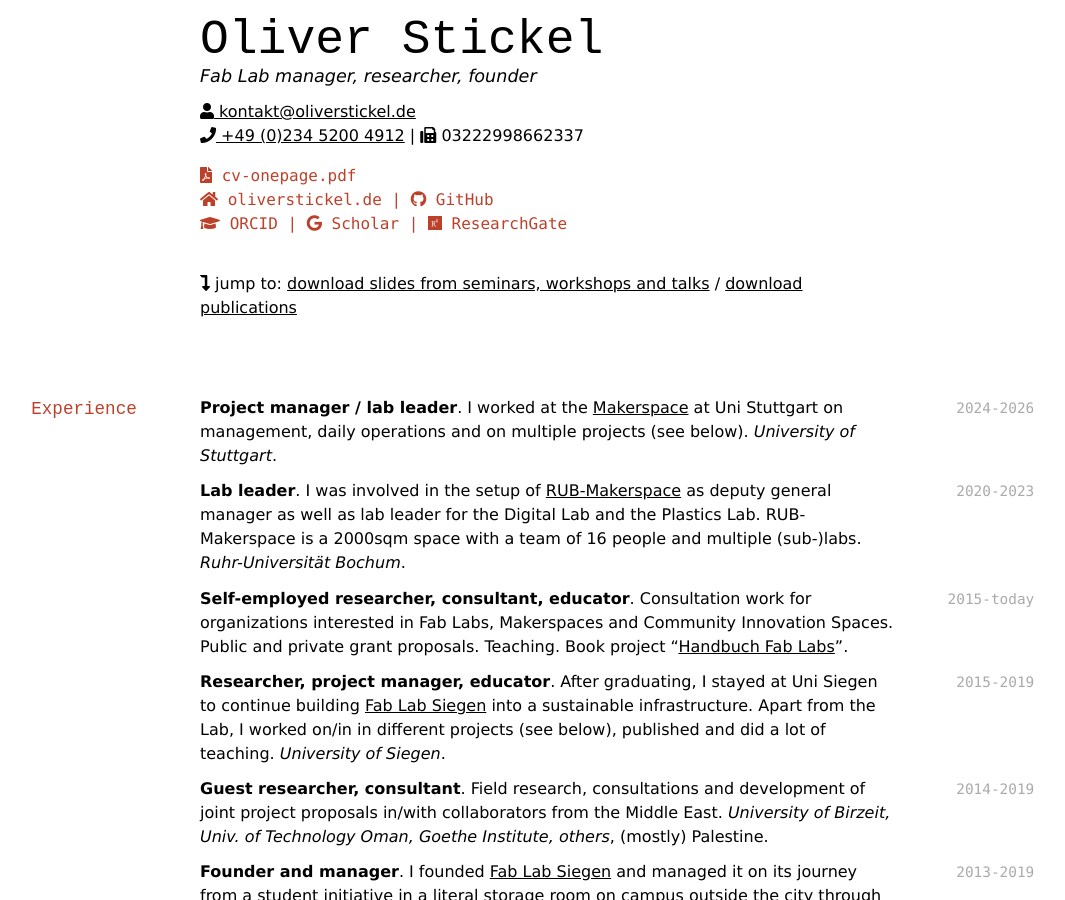
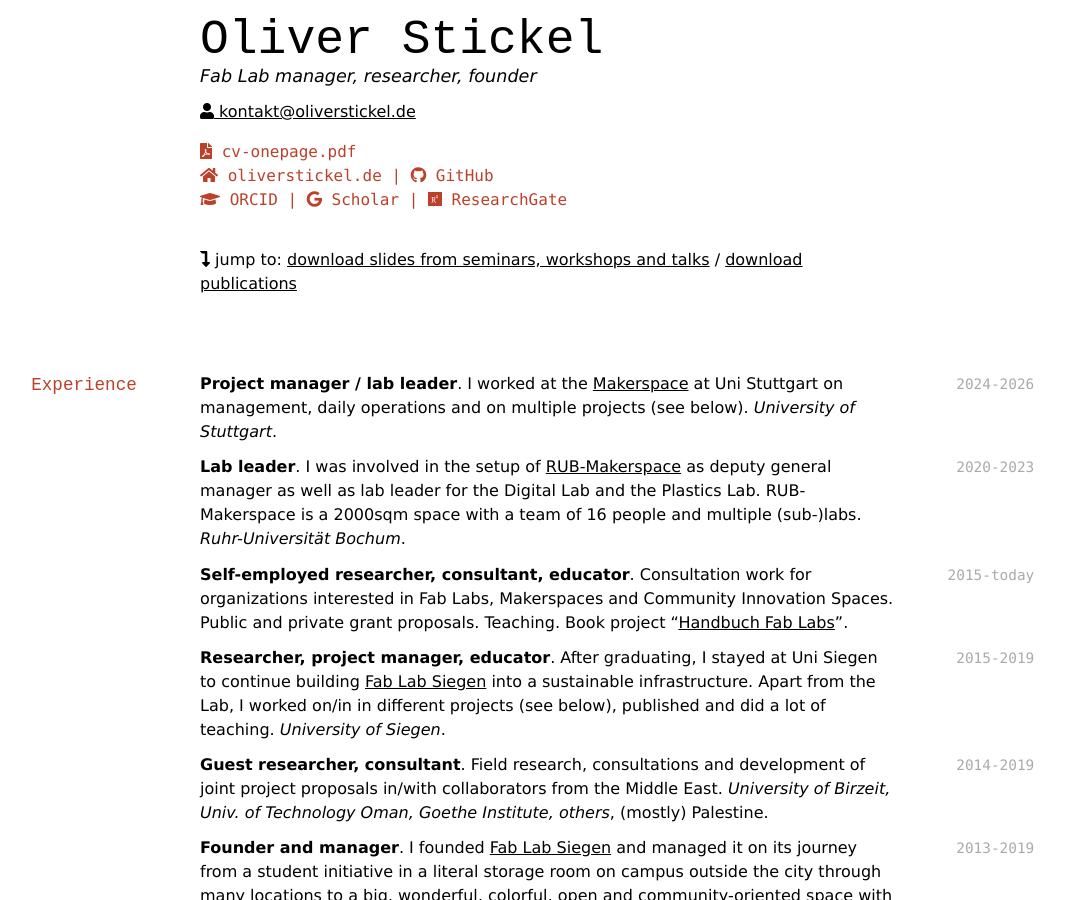
Before and after one commit to oliverstickel/oliverstickel.github.io, a Jekyll site: the page built from index.md, in a window 1280 px wide and 900 px high. Shown: the whole window, without its empty margins (132-1197 px from the left). Built offline with Jekyll 4.4.1, drawn with Linux system fonts in a browser that asks for light colours; nearby versions of some CDN libraries; a style sheet for code colours, icons or effects is not loaded.

Commit message:
Update index.md

```diff
--- a/index.md
+++ b/index.md
@@ -6,7 +6,6 @@ title: Oliver Stickel
 Fab Lab manager, researcher, founder
 
 <a href="mailto:kontakt@oliverstickel.de"><i class="fas fa-user"></i> kontakt@oliverstickel.de</a><br/>
-<a href="tel:+4923452004912"><i class="fas fa-phone"></i> +49 (0)234 5200 4912</a> |  <i class="fas fa-fax"></i> 03222998662337 <br/>
 
 <div id="webaddress">
   <a href="https://oliverstickel.de/cv-onepage.pdf"><i class="fas fa-file-pdf"></i> cv-onepage.pdf</a><br/>
```
